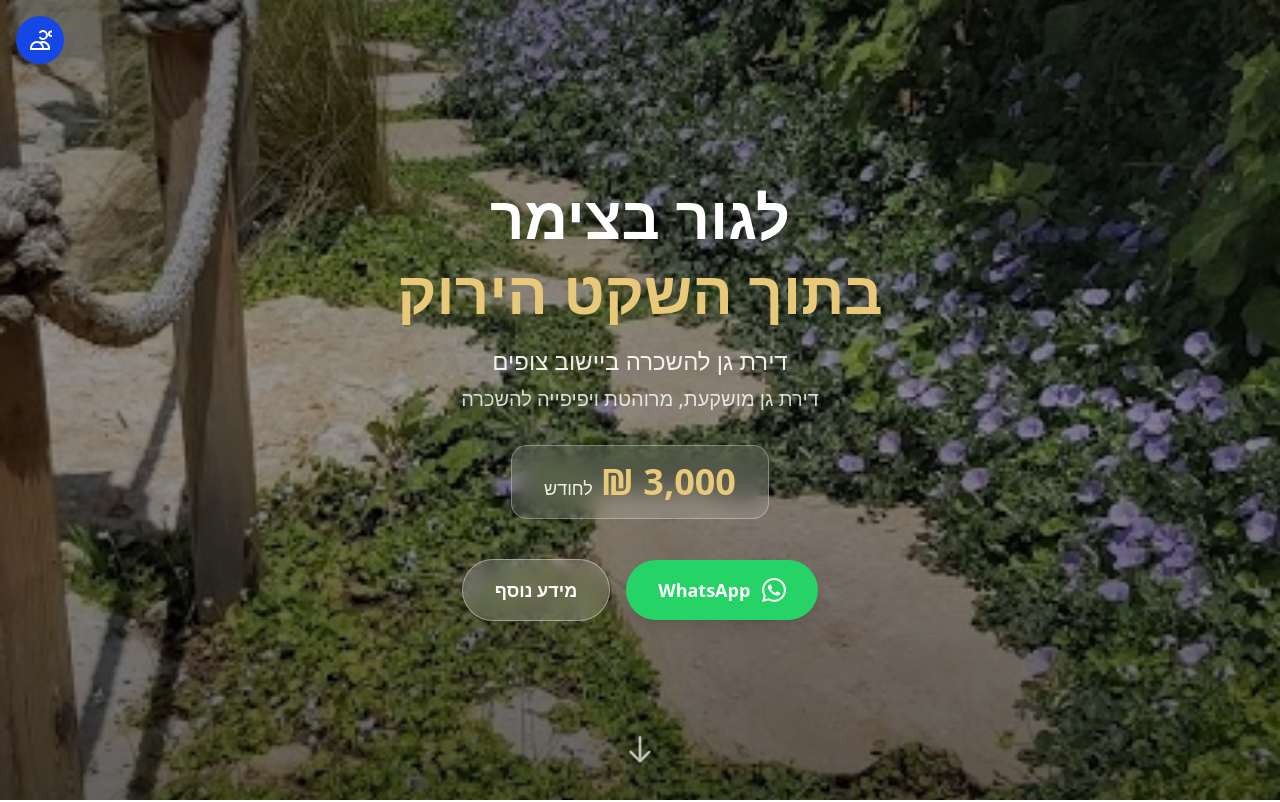
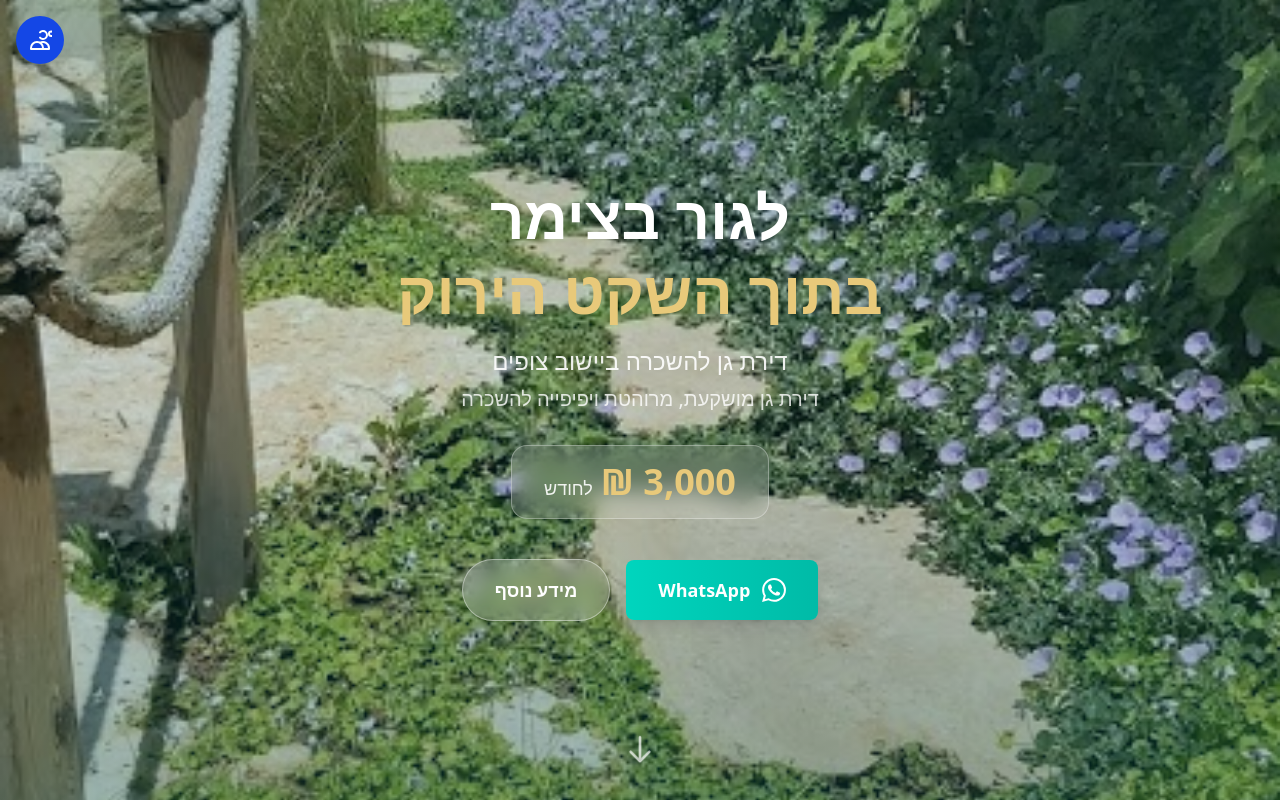
Before and after one commit to Shokolada/aviv-apartment, a Next.js app: page / in a window 1280 px wide. Shown: the top 802 px of the page. Built offline with nearby package versions, Linux system fonts and the light colour scheme.

Commit message:
Update design: Clean white background + pastel teal components (Petél style)

```diff
--- a/src/app/components/Hero.tsx
+++ b/src/app/components/Hero.tsx
@@ -4,7 +4,7 @@ import Image from "next/image";
 
 export default function Hero() {
   return (
-    <section className="relative min-h-screen flex items-center justify-center overflow-hidden">
+    <section className="relative min-h-screen flex items-center justify-center overflow-hidden bg-white">
       <Image
         src="/images/hero.jpg"
         alt="נוף ירוק בצופים"
@@ -12,7 +12,7 @@ export default function Hero() {
         className="object-cover"
         priority
       />
-      <div className="absolute inset-0 bg-gradient-to-b from-black/50 via-black/40 to-black/60" />
+      <div className="absolute inset-0 bg-gradient-to-b from-teal-900/30 via-teal-900/20 to-teal-900/40" />
 
       <div className="relative z-10 text-center text-white px-4 max-w-3xl mx-auto">
         <h1 className="text-4xl md:text-6xl font-bold mb-4 leading-tight">
@@ -39,7 +39,7 @@ export default function Hero() {
             href="https://api.whatsapp.com/send?phone=972549444248"
             target="_blank"
             rel="noopener noreferrer"
-            className="bg-[#25D366] hover:bg-[#1EBE5A] text-white px-8 py-4 rounded-full text-lg font-semibold flex items-center gap-3 transition-all hover:scale-105 shadow-lg"
+            className="bg-gradient-to-r from-teal-400 to-teal-500 hover:from-teal-500 hover:to-teal-600 text-white px-8 py-4 rounded-lg text-lg font-semibold flex items-center gap-3 transition-all hover:scale-105 shadow-lg"
           >
             <svg className="w-6 h-6" fill="currentColor" viewBox="0 0 24 24">
               <path d="M17.472 14.382c-.297-.149-1.758-.867-2.03-.967-.273-.099-.471-.148-.67.15-.197.297-.767.966-.94 1.164-.173.199-.347.223-.644.075-.297-.15-1.255-.463-2.39-1.475-.883-.788-1.48-1.761-1.653-2.059-.173-.297-.018-.458.13-.606.134-.133.298-.347.446-.52.149-.174.198-.298.298-.497.099-.198.05-.371-.025-.52-.075-.149-.669-1.612-.916-2.207-.242-.579-.487-.5-.669-.51-.173-.008-.371-.01-.57-.01-.198 0-.52.074-.792.372-.272.297-1.04 1.016-1.04 2.479 0 1.462 1.065 2.875 1.213 3.074.149.198 2.096 3.2 5.077 4.487.709.306 1.262.489 1.694.625.712.227 1.36.195 1.871.118.571-.085 1.758-.719 2.006-1.413.248-.694.248-1.289.173-1.413-.074-.124-.272-.198-.57-.347m-5.421 7.403h-.004a9.87 9.87 0 01-5.031-1.378l-.361-.214-3.741.982.998-3.648-.235-.374a9.86 9.86 0 01-1.51-5.26c.001-5.45 4.436-9.884 9.888-9.884 2.64 0 5.122 1.03 6.988 2.898a9.825 9.825 0 012.893 6.994c-.003 5.45-4.437 9.884-9.885 9.884m8.413-18.297A11.815 11.815 0 0012.05 0C5.495 0 .16 5.335.157 11.892c0 2.096.547 4.142 1.588 5.945L.057 24l6.305-1.654a11.882 11.882 0 005.683 1.448h.005c6.554 0 11.89-5.335 11.893-11.893a11.821 11.821 0 00-3.48-8.413z" />
```
